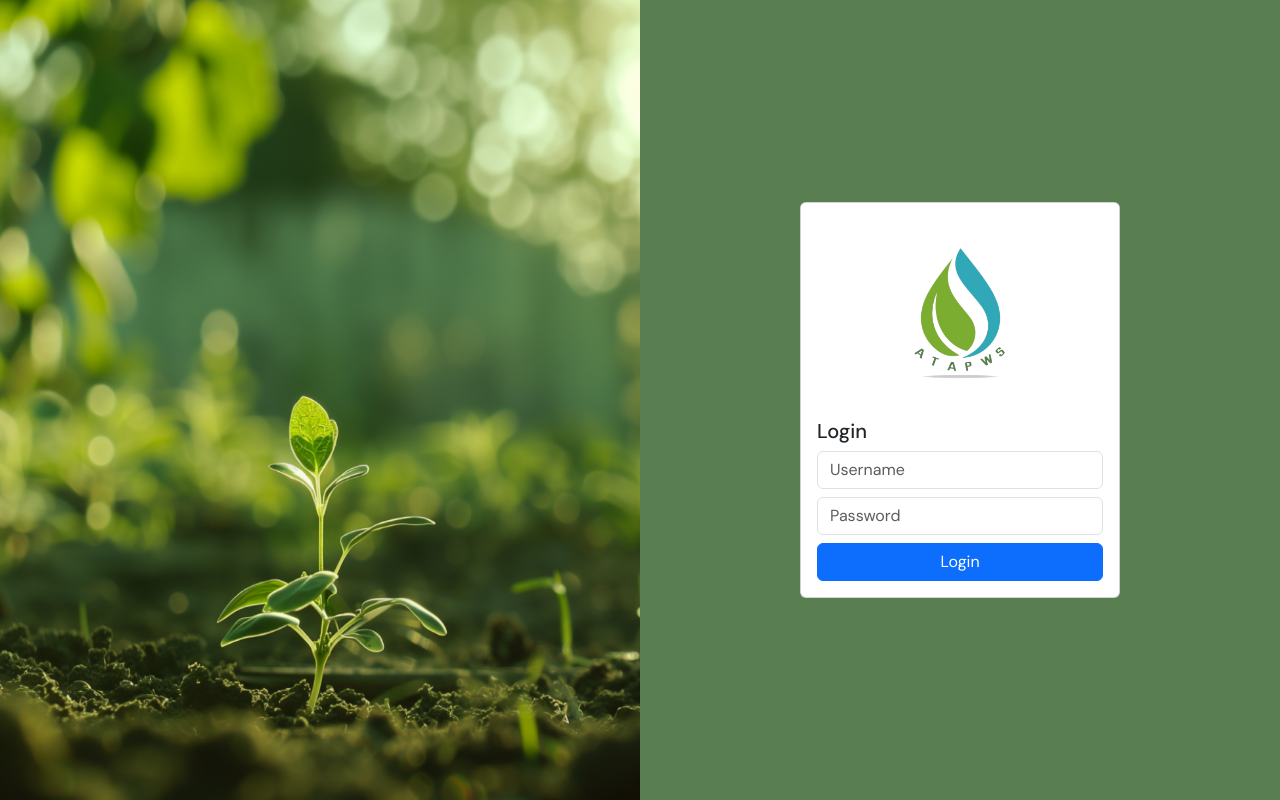
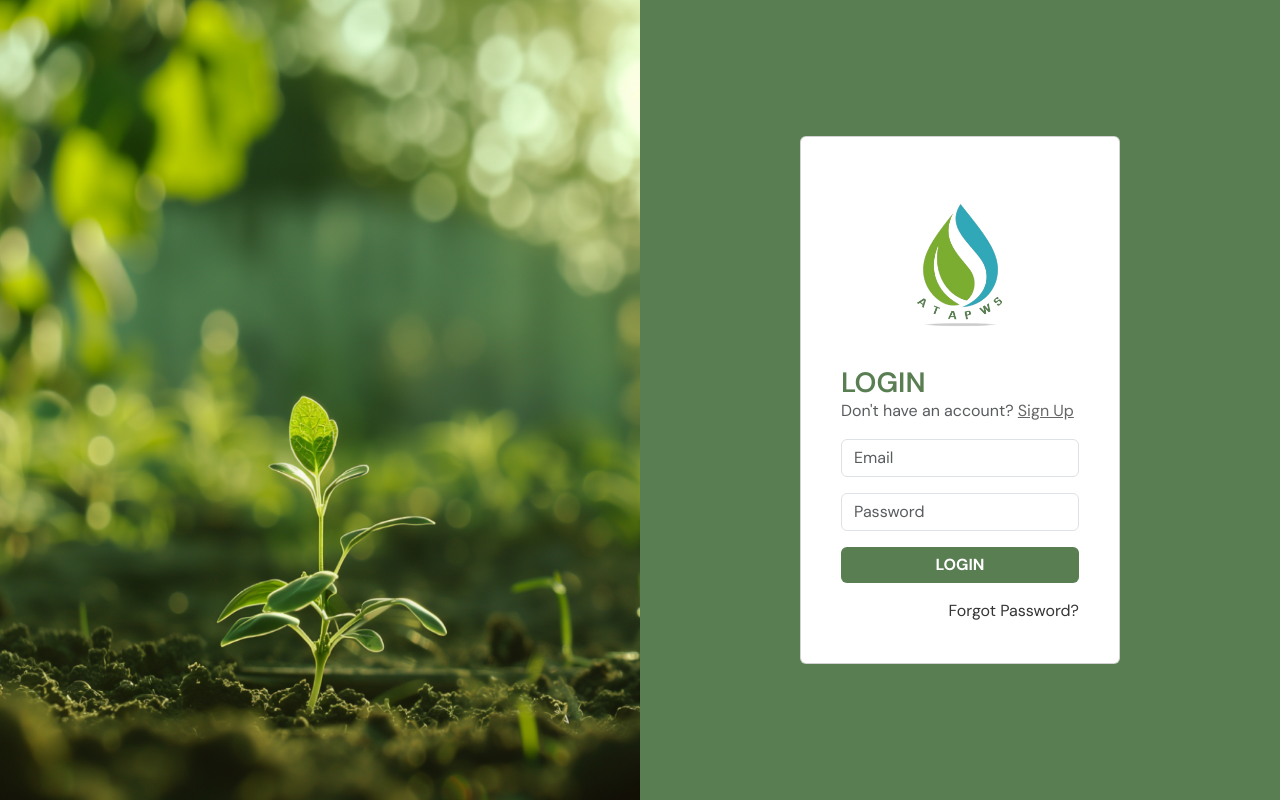
Before and after one commit to Dudu2406/Watering-System, a React (Create React App) app: page / in a window 1280 px wide. Built offline with nearby package versions, Linux system fonts and the light colour scheme.

Commit message:
polishing ui (not responsive)

```diff
--- a/src/views/login_page.js
+++ b/src/views/login_page.js
@@ -3,24 +3,44 @@ import "../css/main_view.css";
 import { Button, Card } from "react-bootstrap";
 import LoginImage from "../image/login_image.png";
 import LogoTitle from "../image/logo_title.png";
+import { Link } from "react-router-dom";
 export const LoginPage = () =>{
+
+    const handleLogin = () => {
+        const email = "test@example.com";
+        const password = "password123";
+        const inputEmail = document.querySelector('input[type="text"]').value;
+        const inputPassword = document.querySelector('input[type="password"]').value;
+
+        if (inputEmail === email && inputPassword === password) {
+            alert("Login successful!");
+        } else {
+            alert("Invalid email or password.");
+        }
+    };
+
     return <>
     <div className="d-flex" style={{ height: "100vh" }}>
        <div className="w-50 h-auto z-3">
               <img src={LoginImage} alt="login" className="w-100 h-100"/>
        </div>
        <div className="global-primary-bg-color global-text-primary-color  w-50 h-100 d-flex justify-content-center">
-            <Card className="w-50 my-auto">
-                <Card.Header className="text-center border-0 bg-white ">
+            <Card className="w-50 my-auto p-4">
+                <Card.Header className="text-center border-0 bg-white mx-0 px-0">
                     <img src={LogoTitle} alt="logo" className="w-50"/>
                 </Card.Header>
                 <Card.Body>
-                    <Card.Title className="">Login</Card.Title>
-                    <Card.Text>
-                        <input type="text" className="form-control mb-2" placeholder="Username"/>
+                    <Card.Title className="text-uppercase fs-3 global-primary-color fw-semibold mb-0">Login</Card.Title>
+                    <Card.Text className="global-text-opacity-75 mt-0">Don't have an account? <Link to="/signup" className="global-text-primary-color">Sign Up</Link></Card.Text>
+                    <Card.Text className="d-flex flex-column gap-2">
+                        <input type="text" className="form-control mb-2" placeholder="Email"/>
                         <input type="password" className="form-control mb-2" placeholder="Password"/>
-                        <Button variant="primary" className="w-100">Login</Button>
+                        <Button variant="primary" className="w-100 global-primary-bg-color border-0 button-hover button-click:active text-uppercase fw-bold" onClick={handleLogin}>Login</Button>
                     </Card.Text>
+
+                    <Card.Text className="d-flex justify-content-end"><Link to="#" className="global-text-primary-color text-decoration-none">Forgot Password?</Link></Card.Text>
+
+
                 </Card.Body>
             </Card>
        </div>
--- /dev/null
+++ b/src/views/register_page.js
@@ -0,0 +1,36 @@
+import "../css/main_view.css";
+import { Button, Card } from "react-bootstrap";
+import LoginImage from "../image/login_image.png";
+import LogoTitle from "../image/logo_title.png";
+import { Link } from "react-router-dom";
+
+export const RegisterPage = () =>{
+    return <>
+    <div className="d-flex flex-row-reverse" style={{ height: "100vh" }}>
+       <div className="w-50 h-auto z-3">
+              <img src={LoginImage} alt="register" className="w-100 h-100"/>
+       </div>
+       <div className="global-primary-bg-color global-text-primary-color  w-50 h-100 d-flex justify-content-center">
+            <Card className="w-50 my-auto p-4">
+                <Card.Header className="text-center border-0 bg-white ">
+                    <img src={LogoTitle} alt="logo" className="w-50"/>
+                </Card.Header>
+                <Card.Body>
+                    <Card.Title className="text-uppercase fs-3 global-primary-color fw-semibold">Register</Card.Title>
+                    <Card.Text className="global-text-opacity-75">Already have an account? <Link to="/" className="global-text-primary-color">Login</Link></Card.Text>
+                    <Card.Text className="d-flex flex-column gap-2">
+                        <input type="text" className="form-control mb-2" placeholder="Username"/>
+                        <input type="text" className="form-control mb-2" placeholder="Email"/>
+                        <input type="password" className="form-control mb-2" placeholder="Password"/>
+                        <input type="password" className="form-control mb-2" placeholder="Confirm Password"/>
+                        <Button variant="primary" className="w-100 global-primary-bg-color border-0 button-hover text-uppercase fw-bold">Register</Button>
+                    </Card.Text>
+                    <Card.Text className="global-text-opacity-75 text-center px-2" style={{fontSize: "12px"}}>By Signing Up you agree to our <Link to="#" className="text-decoration-none">Terms of Use</Link> at <Link to="#" className="text-decoration-none">Privacy Policy</Link>.</Card.Text>
+
+
+                </Card.Body>
+            </Card>
+       </div>
+    </div>
+    </>
+}
```
